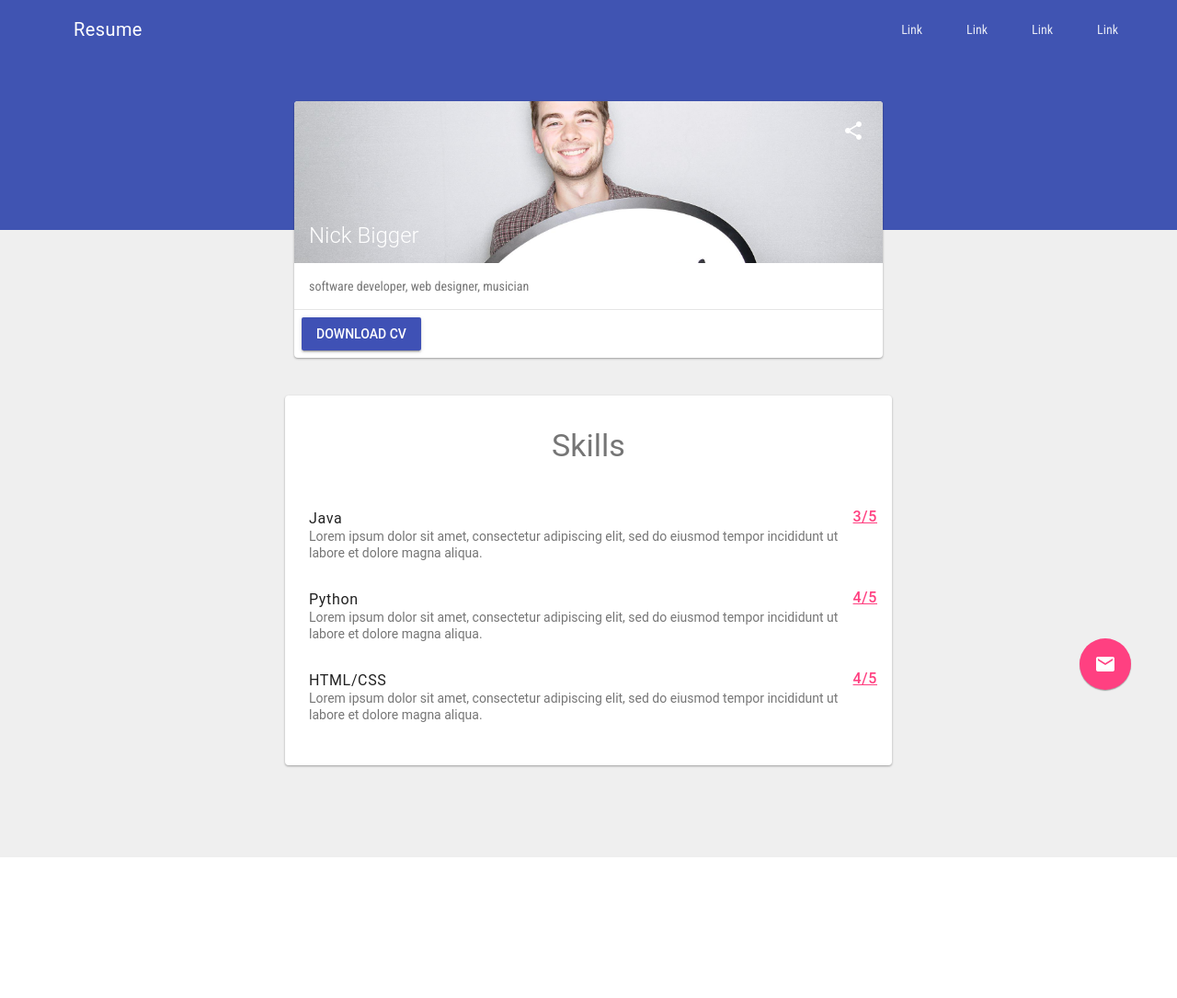
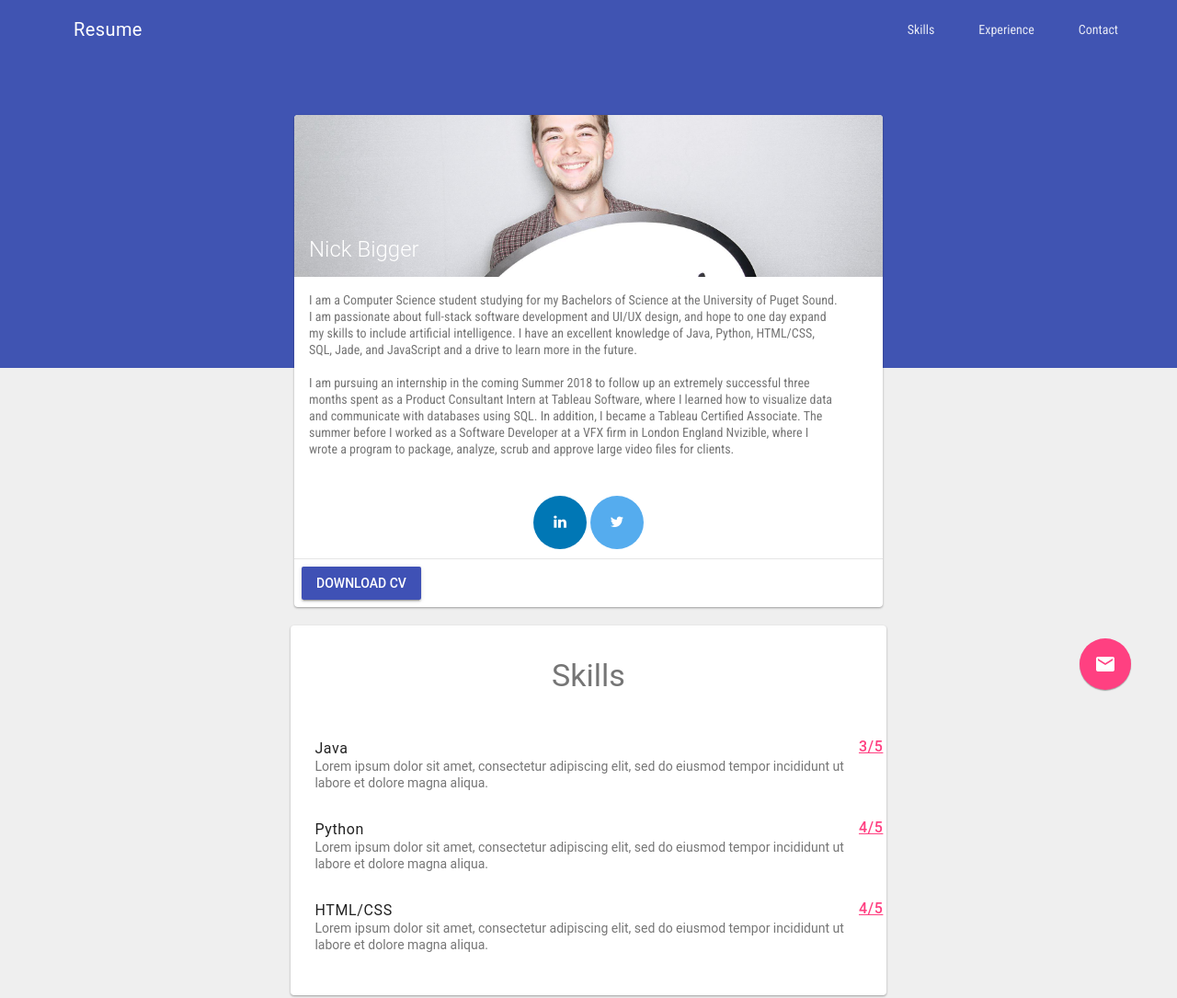
Before and after one commit to nbigger/resume, a website: page index.html in a window 1280 px wide. Shown: the whole page at 92% size. Before the commit the page ends 932 px from the top, so only its background shows below. Drawn offline with Linux system fonts and the light colour scheme.

Commit message:
added social media buttons and profile text

```diff
--- a/index.html
+++ b/index.html
@@ -13,6 +13,8 @@
           href="https://fonts.googleapis.com/css?family=Roboto+Condensed">
     <link rel="stylesheet"
           href="https://fonts.googleapis.com/icon?family=Material+Icons">
+    <link rel="stylesheet"
+          href="https://cdnjs.cloudflare.com/ajax/libs/font-awesome/4.7.0/css/font-awesome.min.css">
 
     <style>
       body {
@@ -34,20 +36,18 @@
           <div class="mdl-layout-spacer"></div>
           <!-- Navigation -->
           <nav class="mdl-navigation">
-            <a class="mdl-navigation__link" href="">Link</a>
-            <a class="mdl-navigation__link" href="">Link</a>
-            <a class="mdl-navigation__link" href="">Link</a>
-            <a class="mdl-navigation__link" href="">Link</a>
+            <a class="mdl-navigation__link" href="">Skills</a>
+            <a class="mdl-navigation__link" href="">Experience</a>
+            <a class="mdl-navigation__link" href="">Contact</a>
           </nav>
         </div>
       </header>
       <div class="mdl-layout__drawer">
         <span class="mdl-layout-title">Title</span>
         <nav class="mdl-navigation">
-          <a class="mdl-navigation__link" href="">Link</a>
-          <a class="mdl-navigation__link" href="">Link</a>
-          <a class="mdl-navigation__link" href="">Link</a>
-          <a class="mdl-navigation__link" href="">Link</a>
+          <a class="mdl-navigation__link" href="">Skills</a>
+          <a class="mdl-navigation__link" href="">Experience</a>
+          <a class="mdl-navigation__link" href="">Contact</a>
         </nav>
       </div>
     </div>
@@ -60,18 +60,28 @@
       <div class="mdl-card__title">
         <h2 class="mdl-card__title-text">Nick Bigger</h2>
       </div>
-      <div class="mdl-card__supporting-text">
-        software developer, web designer, musician
-      </div>
+      <p class="mdl-card__supporting-text">
+        I am a Computer Science student studying for my Bachelors of Science at the University of Puget Sound.
+        I am passionate about full-stack software development and UI/UX design, and hope to one day expand
+        my skills to include artificial intelligence. I have an excellent knowledge of Java, Python, HTML/CSS,
+        SQL, Jade, and JavaScript and a drive to learn more in the future.<br />
+        <br />
+        I am pursuing an internship in the coming Summer 2018 to follow up an extremely successful three months
+        spent as a Product Consultant Intern at Tableau Software, where I learned how to visualize data and
+        communicate with databases using SQL. In addition, I became a Tableau Certified Associate. The summer
+        before I worked as a Software Developer at a VFX firm in London England Nvizible, where I wrote a
+        program to package, analyze, scrub and approve large video files for clients.
+      </p>
+      <center>
+        <div class="social-media-buttons">
+          <a href="https://www.linkedin.com/in/nickbigger/" class="fa fa-linkedin"></a>
+          <a href="#" class="fa fa-twitter"></a>
+        </div>
+      </center>
       <div class="mdl-card__actions mdl-card--border">
         <a class="mdl-button mdl-js-button mdl-button--raised mdl-button--colored">
           Download CV
         </a>
-      </div>
-      <div class="mdl-card__menu">
-        <button class="mdl-button mdl-button--icon mdl-js-button mdl-js-ripple-effect">
-          <i class="material-icons">share</i>
-        </button>
       </div>
     </div>
 
--- a/styles/main.scss
+++ b/styles/main.scss
@@ -4,12 +4,12 @@ $icon-square-length: 300px;
 $standard-border: 4px solid black;
 
 .card {
-  padding-top: 180px;
+  padding-top: 280px;
 }
 
 .card-info {
     float: center;
-    width: 50%;
+    width: 49%;
     background-color: white;
     padding: 10px;
     border-radius: 4px;
@@ -55,23 +55,9 @@ h1 {
   color: #757575
 }
 
-.profile {
-  margin-left: auto;
-  margin-right: auto;
-  left: 0;
-  right: 0;
-  position: absolute;
-  margin-top: -85px;
-  width: 50%;
-  background-color: white;
-  padding: 10px;
-  border-radius: 4px;
-  box-shadow: 0 1px 3px rgba(0,0,0,0.12), 0 1px 2px rgba(0,0,0,0.24);
-}
-
 .profile-top {
   padding-top: 100px;
-  height: 150px;
+  height: 300px;
 }
 
 .profile-bottom {
@@ -88,7 +74,7 @@ h1 {
   left: 0;
   right: 0;
   position: absolute;
-  margin-top: -140px;
+  margin-top: -275px;
   width: 50%;
   background-color: white;
   border-radius: 4px;
@@ -109,3 +95,33 @@ h1 {
      your background is light. */
   color: #000 87%;
 }
+
+.social-media-buttons {
+  padding: 10px;
+}
+
+.fa {
+    padding: 20px;
+    font-size: 30px;
+    width: 18px;
+    height: 18px;
+    text-align: center;
+    text-decoration: none;
+    border-radius: 50%;
+}
+
+/* Add a hover effect if you want */
+.fa:hover {
+    opacity: 0.7;
+}
+
+.fa-linkedin {
+    background: #0077B5;
+    color: white;
+}
+
+/* Twitter */
+.fa-twitter {
+    background: #55ACEE;
+    color: white;
+}
```
Also changed, not shown: assets/main.css.
